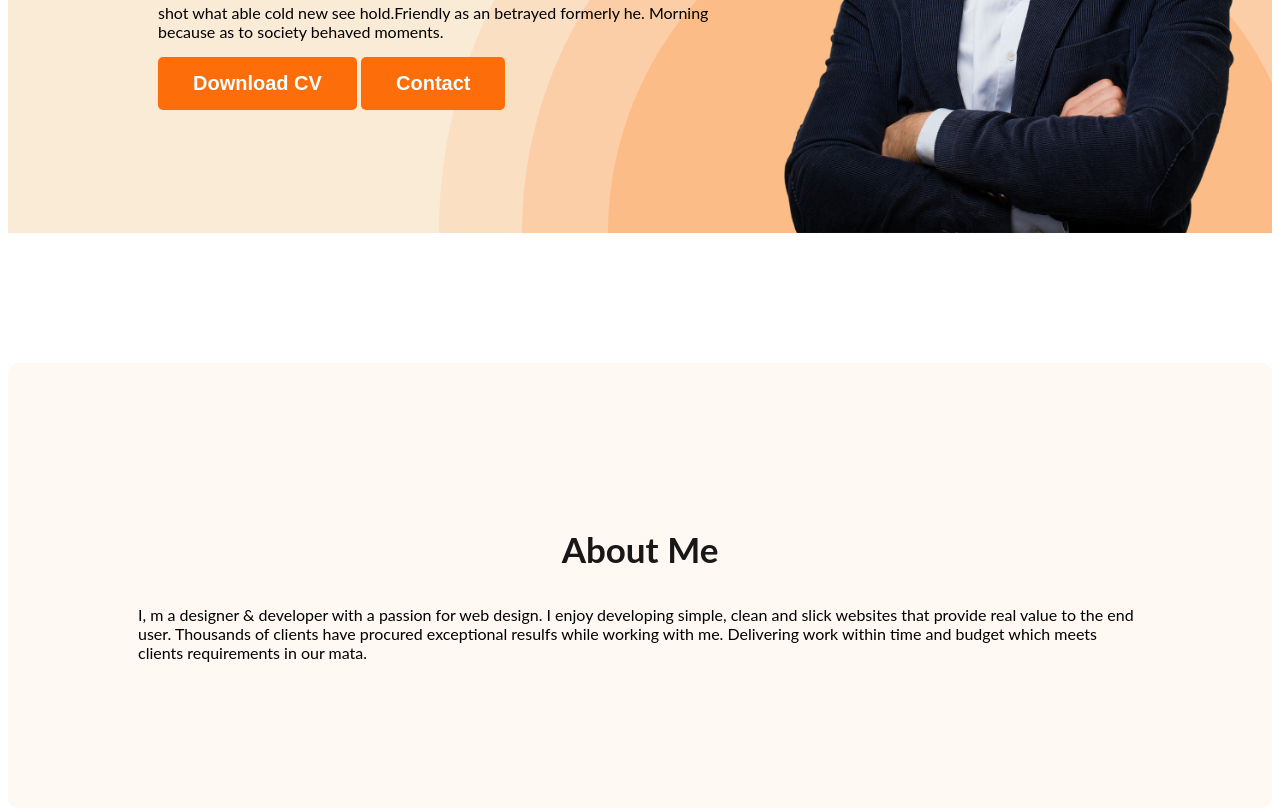
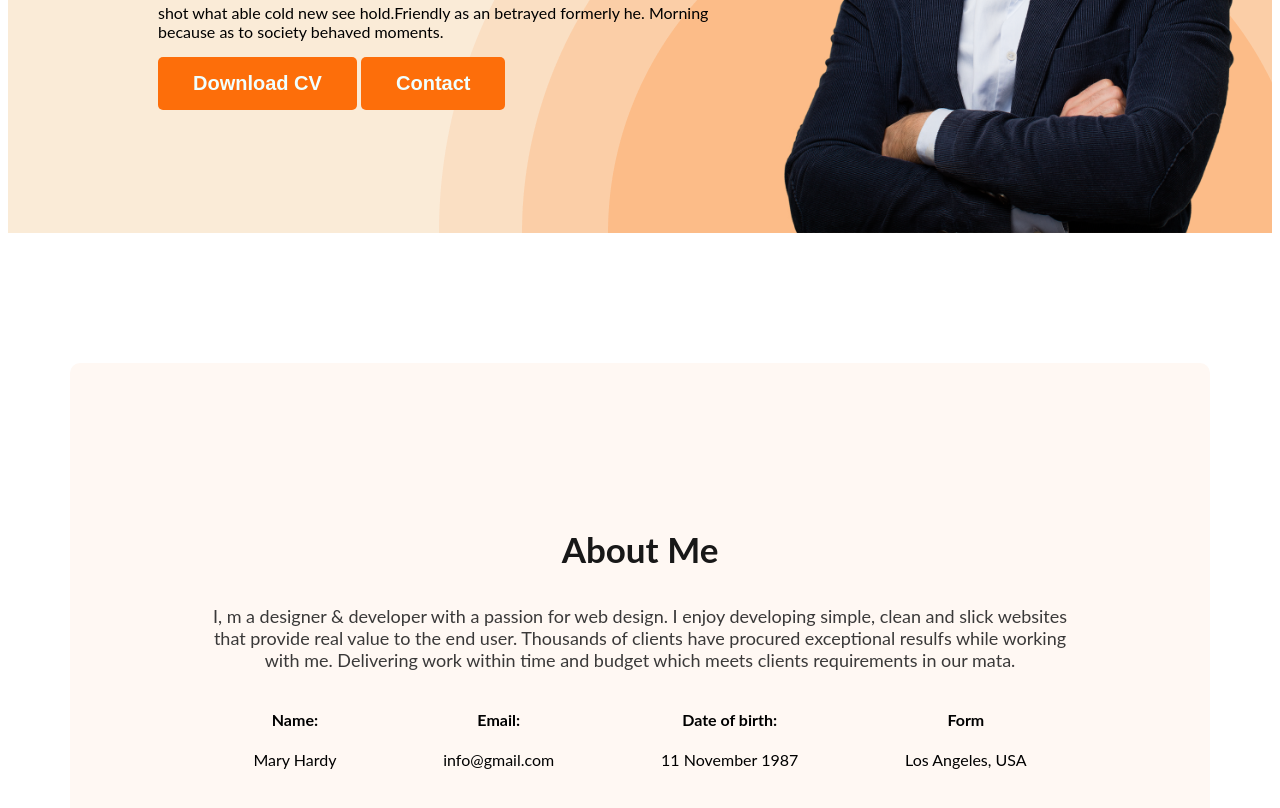
Before and after one commit to Sultana5G/developer_portfolio, a plain HTML site: page index.html in a window 1280 px wide. Shown: the part 528-1336 px from the top of the page. Drawn offline with Linux system fonts and the light colour scheme.

Commit message:
about info

```diff
--- a/index.html
+++ b/index.html
@@ -33,10 +33,29 @@
   <main>
     <section class="about">
         <h3 class="sec-title">About Me</h3>
-        <p class="section-descrip">I, m a designer & developer with a passion for web design. I enjoy developing simple, clean and slick websites that provide real value to the end user. Thousands of clients have procured exceptional resulfs while working with me. Delivering work within time and budget which meets clients requirements in our mata.</p>
+        <p class="sec-descrip">I, m a designer & developer with a passion for web design. I enjoy developing simple, clean and slick websites that provide real value to the end user. Thousands of clients have procured exceptional resulfs while working with me. Delivering work within time and budget which meets clients requirements in our mata.</p>
+        <div class="about-info-container">
+
+        <!-- .about-inf*4>h4.info-title+p.info-description -->
+        <div class="about-info">
+            <h4 class="inf-title">Name:</h4>
+            <p class="info-description">Mary Hardy</p>
+        </div>
+        <div class="about-info">
+            <h4 class="inf-title">Email:</h4>
+            <p class="info-description">info@gmail.com</p>
+        </div>
+        <div class="about-info">
+            <h4 class="inf-title">Date of birth:</h4>
+            <p class="info-description">11 November 1987</p>
+        </div>
+        <div class="about-info">
+            <h4 class="inf-title">Form</h4>
+            <p class="info-description">Los Angeles, USA</p>
+        </div>
+    </div>
     </section>
   </main>
-
   <footer></footer>
 </body>
 </html>
--- a/style/style.css
+++ b/style/style.css
@@ -84,6 +84,10 @@ nav a{
   width: 500px;
 }
 /* main section style */
+main{
+    max-width: 1140px;
+    margin: auto;
+}
 /* about section style */
 .about{
     padding: 130px;
@@ -91,3 +95,10 @@ nav a{
     background:#FFF8F3;
     margin: 130px 0;
 }
+.about-info-container{
+    display: flex;
+    justify-content: space-around;
+}
+.about-info{
+    text-align: center;
+}
```
